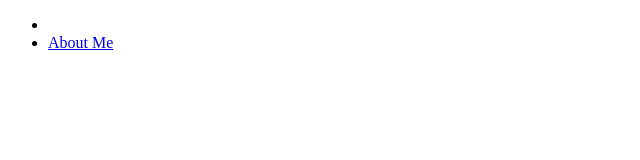
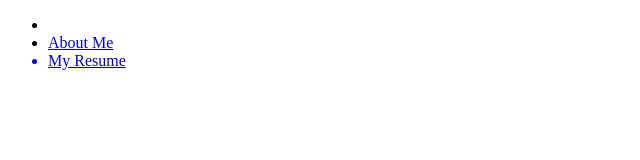
Before and after one commit to CCPS374105/CCPS374105.github.io, a plain HTML site: page index.html in a window 1280 px wide. Shown: the whole page, without its empty margins (0-640 px from the left). Drawn offline with Linux system fonts and the light colour scheme.

Commit message:
Update index.html

```diff
--- a/index.html
+++ b/index.html
@@ -11,6 +11,7 @@
       <ul>
         <a href="./index.html"><li><Home</li></a>
         <a href="./aboutme.html"><li>About Me</li></a>
+          <a href="./myresume.pdf" target ="_black"><li> My Resume</li></a>
         </ul>
        </nav>
    </header>
```
